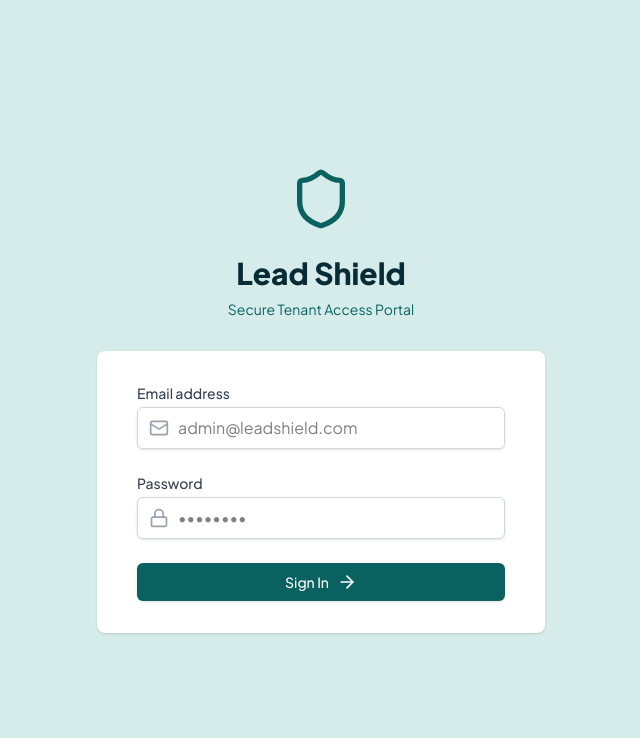
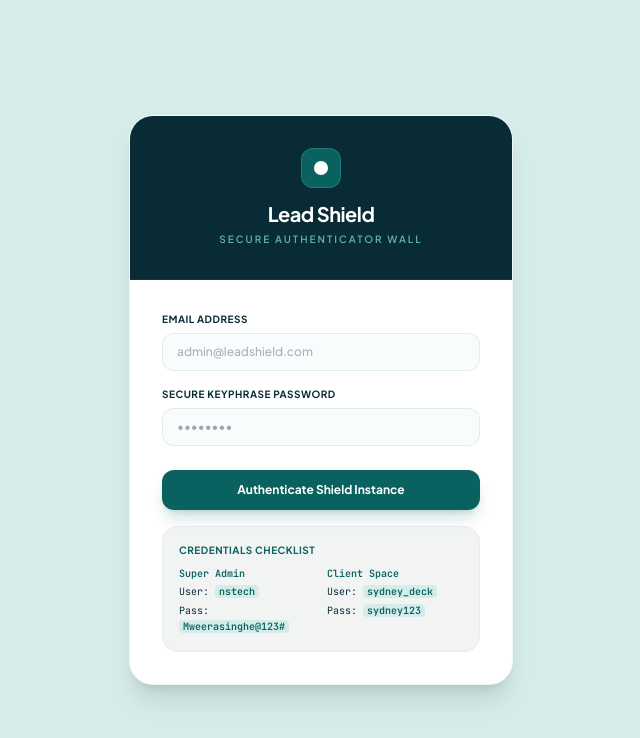
Before and after one commit to Naruto-88/Lead-Shield, a React (Vite) app: page /login in a window 1280 px wide. Shown: the top 738 px of the page, without its empty margins (319-959 px from the left). Built offline with nearby package versions, Linux system fonts and the light colour scheme; no server answers.

Commit message:
Restore original premium UI for Login page

```diff
--- a/src/pages/Login.tsx
+++ b/src/pages/Login.tsx
@@ -1,7 +1,5 @@
 import React, { useState } from 'react';
 import { supabase } from '../lib/supabase';
-import { Shield, Lock, Mail, ArrowRight } from 'lucide-react';
-import { Link } from 'react-router-dom';
 
 export default function Login() {
   const [email, setEmail] = useState('');
@@ -26,71 +24,74 @@ export default function Login() {
   };
 
   return (
-    <div className="min-h-screen bg-[#d5ecea] flex flex-col justify-center py-12 sm:px-6 lg:px-8 font-sans">
-      <div className="sm:mx-auto sm:w-full sm:max-w-md">
-        <div className="flex justify-center">
-          <Shield className="h-16 w-16 text-[#096260]" />
-        </div>
-        <h2 className="mt-6 text-center text-3xl font-extrabold text-[#082b36]">
-          Lead Shield
-        </h2>
-        <p className="mt-2 text-center text-sm text-[#096260]">
-          Secure Tenant Access Portal
-        </p>
-      </div>
+    <div className="bg-[#d5ecea] min-h-screen font-sans text-[#082b36] flex flex-col antialiased">
+      <div className="flex-1 flex items-center justify-center py-10">
+        <div className="w-full max-w-sm bg-white rounded-3xl shadow-xl border border-[#096260]/5 overflow-hidden">
 
-      <div className="mt-8 sm:mx-auto sm:w-full sm:max-w-md">
-        <div className="bg-white py-8 px-4 shadow sm:rounded-lg sm:px-10">
-          <form className="space-y-6" onSubmit={handleLogin}>
-            <div>
-              <label className="block text-sm font-medium text-gray-700">Email address</label>
-              <div className="mt-1 relative rounded-md shadow-sm">
-                <div className="absolute inset-y-0 left-0 pl-3 flex items-center pointer-events-none">
-                  <Mail className="h-5 w-5 text-gray-400" />
-                </div>
-                <input
-                  type="email"
-                  required
-                  value={email}
-                  onChange={(e) => setEmail(e.target.value)}
-                  className="block w-full pl-10 border-gray-300 rounded-md py-2 px-3 border outline-none focus:ring-2 focus:ring-[#5fb4a9] focus:border-transparent transition-all"
-                  placeholder="admin@leadshield.com"
-                />
-              </div>
+          {/* Branded login card header */}
+          <div className="bg-[#082b36] p-8 text-center relative border-b border-white/5">
+            <div className="mx-auto w-10 h-10 bg-[#096260] rounded-xl flex items-center justify-center border border-[#5fb4a9]/30">
+              <div className="w-3.5 h-3.5 bg-white rounded-full"></div>
             </div>
+            <h2 className="text-white text-xl font-bold tracking-tight mt-3">Lead Shield</h2>
+            <p className="text-[#5fb4a9] text-[10px] uppercase tracking-[0.2em] mt-1 font-semibold">Secure Authenticator Wall</p>
+          </div>
 
-            <div>
-              <label className="block text-sm font-medium text-gray-700">Password</label>
-              <div className="mt-1 relative rounded-md shadow-sm">
-                <div className="absolute inset-y-0 left-0 pl-3 flex items-center pointer-events-none">
-                  <Lock className="h-5 w-5 text-gray-400" />
-                </div>
-                <input
-                  type="password"
-                  required
-                  value={password}
-                  onChange={(e) => setPassword(e.target.value)}
-                  className="block w-full pl-10 border-gray-300 rounded-md py-2 px-3 border outline-none focus:ring-2 focus:ring-[#5fb4a9] focus:border-transparent transition-all"
-                  placeholder="••••••••"
-                />
-              </div>
-            </div>
+          <form onSubmit={handleLogin} className="p-8 space-y-4">
 
             {error && (
-              <div className="text-red-600 text-sm font-medium bg-red-50 p-3 rounded-md border border-red-200">
-                {error}
+              <div className="bg-red-50 border border-red-500/10 text-red-950 p-4 rounded-2xl text-xs space-y-0.5 animate-pulse">
+                <p className="font-bold">Access Denied</p>
+                <p className="text-red-700/90 leading-tight">{error}</p>
               </div>
             )}
 
             <div>
-              <button
-                type="submit"
-                disabled={loading}
-                className="w-full flex justify-center items-center py-2 px-4 border border-transparent rounded-md shadow-sm text-sm font-medium text-white bg-[#096260] hover:bg-[#082b36] focus:outline-none focus:ring-2 focus:ring-offset-2 focus:ring-[#5fb4a9] transition-colors disabled:opacity-50"
-              >
-                {loading ? 'Authenticating...' : 'Sign In'}
-                {!loading && <ArrowRight className="ml-2 h-5 w-5" />}
-              </button>
+              <label className="block text-[10px] font-bold text-[#082b36] uppercase tracking-wider mb-1.5">Email Address</label>
+              <input
+                type="email"
+                value={email}
+                onChange={(e) => setEmail(e.target.value)}
+                placeholder="admin@leadshield.com"
+                required
+                className="w-full bg-[#d5ecea]/15 border border-[#096260]/10 focus:border-[#096260] rounded-xl py-2.5 px-3.5 text-xs focus:outline-none focus:ring-1 focus:ring-[#096260] text-[#082b36] placeholder-[#082b36]/35 font-medium"
+              />
+            </div>
+
+            <div>
+              <label className="block text-[10px] font-bold text-[#082b36] uppercase tracking-wider mb-1.5">Secure Keyphrase Password</label>
+              <input
+                type="password"
+                value={password}
+                onChange={(e) => setPassword(e.target.value)}
+                placeholder="••••••••"
+                required
+                className="w-full bg-[#d5ecea]/15 border border-[#096260]/10 focus:border-[#096260] rounded-xl py-2.5 px-3.5 text-xs focus:outline-none focus:ring-1 focus:ring-[#096260] text-[#082b36] placeholder-[#082b36]/40 font-medium"
+              />
+            </div>
+
+            <button
+              type="submit"
+              disabled={loading}
+              className="w-full bg-[#096260] hover:bg-[#5fb4a9] text-white py-3 px-4 rounded-xl font-bold text-xs shadow-lg shadow-[#096260]/20 transition-all duration-150 mt-2 cursor-pointer disabled:opacity-50"
+            >
+              {loading ? 'Authenticating...' : 'Authenticate Shield Instance'}
+            </button>
+
+            <div className="bg-[#082b36]/5 border border-[#096260]/5 p-4 rounded-2xl space-y-2">
+              <p className="text-[10px] text-[#096260] font-bold uppercase tracking-wider select-none">Credentials Checklist</p>
+              <div className="grid grid-cols-2 gap-3 text-[10px] text-[#082b36] font-mono leading-relaxed">
+                <div>
+                  <p className="font-bold text-[#096260]">Super Admin</p>
+                  <p className="mt-0.5">User: <span className="bg-[#d5ecea] text-[#096260] px-1 font-bold rounded">nstech</span></p>
+                  <p className="mt-0.5">Pass: <span className="bg-[#d5ecea] text-[#096260] px-1 font-bold rounded">Mweerasinghe@123#</span></p>
+                </div>
+                <div>
+                  <p className="font-bold text-[#096260]">Client Space</p>
+                  <p className="mt-0.5">User: <span className="bg-[#d5ecea] text-[#096260] px-1 font-bold rounded">sydney_deck</span></p>
+                  <p className="mt-0.5">Pass: <span className="bg-[#d5ecea] text-[#096260] px-1 font-bold rounded">sydney123</span></p>
+                </div>
+              </div>
             </div>
           </form>
         </div>
```
